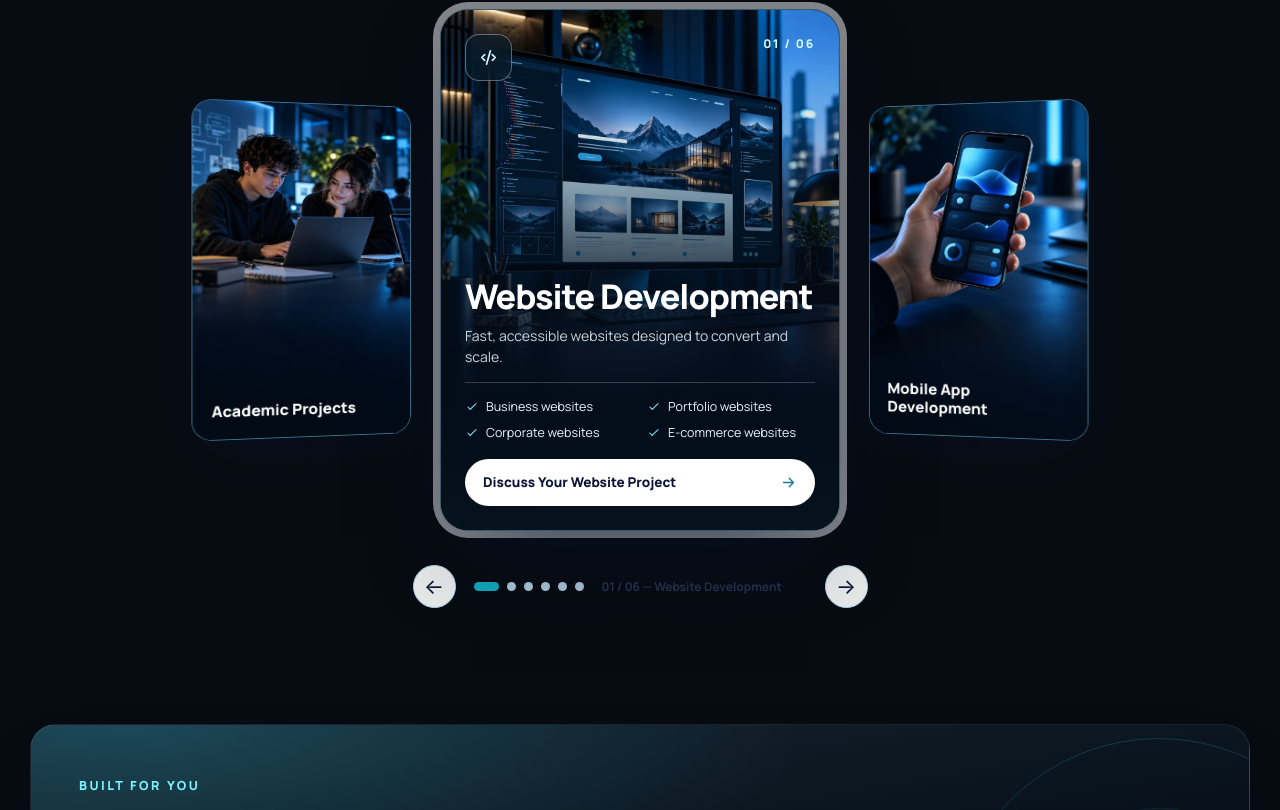
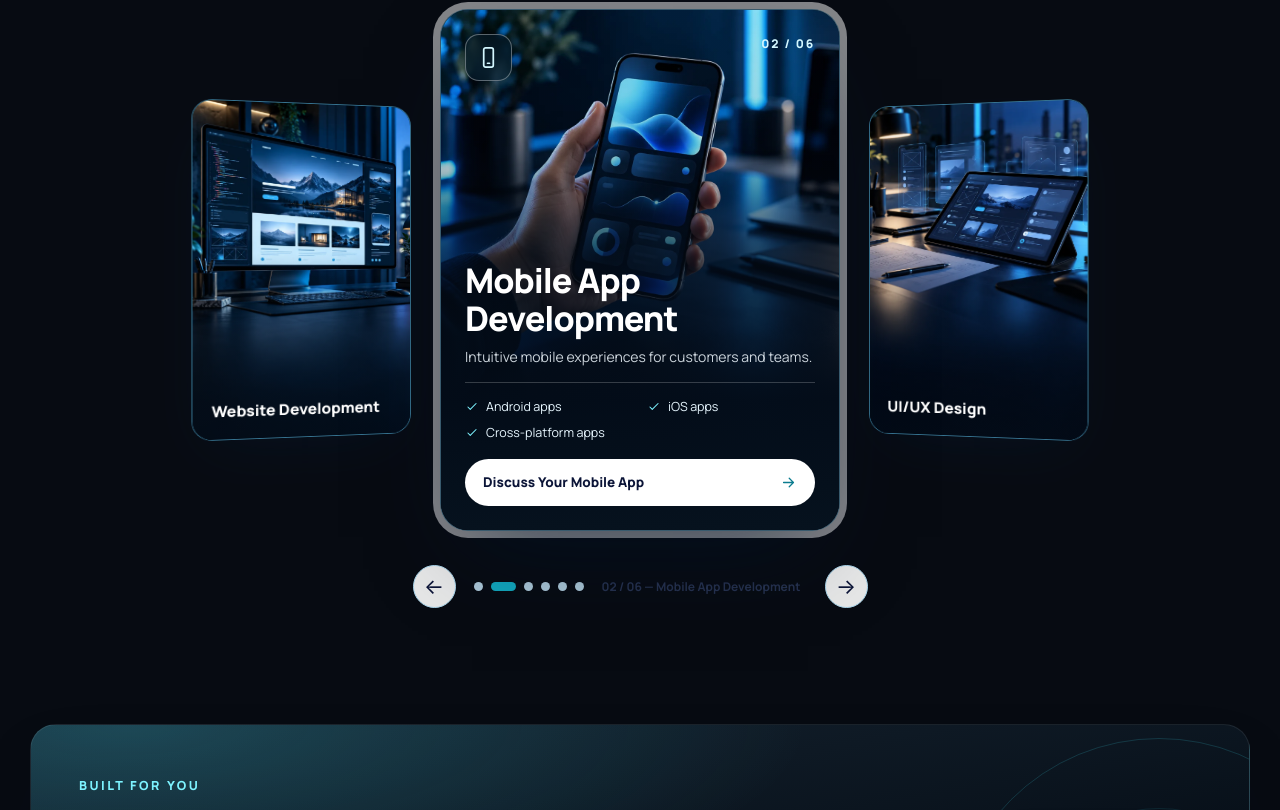
Before and after one commit to Havelo-io/Havelo-io-havelo-website, a React (Vite) app in the folder Hevelo- Website/: page /services in a window 1280 px wide. Shown: the part 1009-1819 px from the top of the page. Built offline with nearby package versions, Linux system fonts and the light colour scheme.

Commit message:
Auto advance Services carousel

```diff
--- a/Hevelo- Website/src/pages/Services.tsx
+++ b/Hevelo- Website/src/pages/Services.tsx
@@ -22,16 +22,47 @@ function serviceFromHash() {
 
 export default function Services() {
   const [activeIndex, setActiveIndex] = useState(serviceFromHash)
+  const [isInView, setIsInView] = useState(false)
+  const [isHovered, setIsHovered] = useState(false)
+  const [isFocused, setIsFocused] = useState(false)
+  const [isPageVisible, setIsPageVisible] = useState(!document.hidden)
+  const [prefersReducedMotion, setPrefersReducedMotion] = useState(() => window.matchMedia('(prefers-reduced-motion: reduce)').matches)
+  const carouselRef = useRef<HTMLDivElement>(null)
   const touchStartX = useRef<number | null>(null)
   const active = services[activeIndex]
   const previous = services[(activeIndex - 1 + services.length) % services.length]
   const next = services[(activeIndex + 1) % services.length]
+  const isAutoPlaying = isInView && !isHovered && !isFocused && isPageVisible && !prefersReducedMotion
 
   useEffect(() => {
     const updateFromHash = () => setActiveIndex(serviceFromHash())
     window.addEventListener('hashchange', updateFromHash)
     return () => window.removeEventListener('hashchange', updateFromHash)
   }, [])
+
+  useEffect(() => {
+    const observer = new IntersectionObserver(([entry]) => setIsInView(entry.isIntersecting), { threshold: 0.35 })
+    if (carouselRef.current) observer.observe(carouselRef.current)
+    return () => observer.disconnect()
+  }, [])
+
+  useEffect(() => {
+    const motionPreference = window.matchMedia('(prefers-reduced-motion: reduce)')
+    const updateVisibility = () => setIsPageVisible(!document.hidden)
+    const updateMotionPreference = () => setPrefersReducedMotion(motionPreference.matches)
+    document.addEventListener('visibilitychange', updateVisibility)
+    motionPreference.addEventListener('change', updateMotionPreference)
+    return () => {
+      document.removeEventListener('visibilitychange', updateVisibility)
+      motionPreference.removeEventListener('change', updateMotionPreference)
+    }
+  }, [])
+
+  useEffect(() => {
+    if (!isAutoPlaying) return
+    const timer = window.setTimeout(() => setActiveIndex(index => (index + 1) % services.length), 5000)
+    return () => window.clearTimeout(timer)
+  }, [activeIndex, isAutoPlaying])
 
   const show = (index: number) => setActiveIndex((index + services.length) % services.length)
 
@@ -53,7 +84,19 @@ export default function Services() {
 
       {/* 4. Services carousel */}
       <section className="sv-grid-section">
-        <div className="hv-wrap sv-carousel" role="region" aria-roledescription="carousel" aria-label="Havelo services">
+        <div
+          className="hv-wrap sv-carousel"
+          ref={carouselRef}
+          role="region"
+          aria-roledescription="carousel"
+          aria-label="Havelo services"
+          onMouseEnter={() => setIsHovered(true)}
+          onMouseLeave={() => setIsHovered(false)}
+          onFocusCapture={() => setIsFocused(true)}
+          onBlurCapture={event => {
+            if (!event.currentTarget.contains(event.relatedTarget as Node | null)) setIsFocused(false)
+          }}
+        >
           <div className="sv-carousel__anchors" aria-hidden="true">
             {services.map((service, index) => <span id={`svc-${index + 1}`} key={service.service} />)}
           </div>
@@ -105,7 +148,7 @@ export default function Services() {
                 <button type="button" key={service.service} className={index === activeIndex ? 'is-active' : ''} onClick={() => show(index)} aria-label={`Show ${service.title}`} aria-current={index === activeIndex ? 'true' : undefined} />
               ))}
             </div>
-            <span className="sv-carousel__count" aria-live="polite">{active.number} / 06 — {active.title}</span>
+            <span className="sv-carousel__count" aria-live={isAutoPlaying ? 'off' : 'polite'}>{active.number} / 06 — {active.title}</span>
             <button type="button" className="sv-carousel__arrow" onClick={() => show(activeIndex + 1)} aria-label="Next service">→</button>
           </div>
         </div>
```
